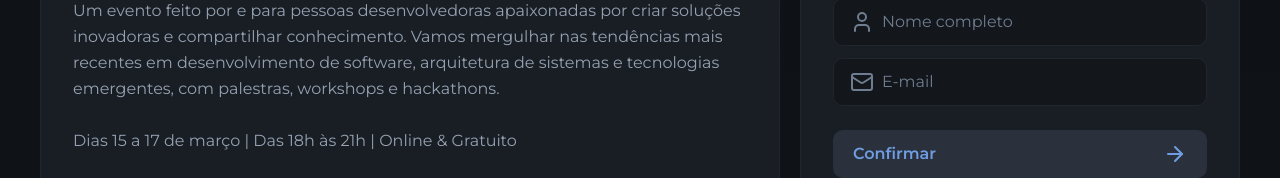
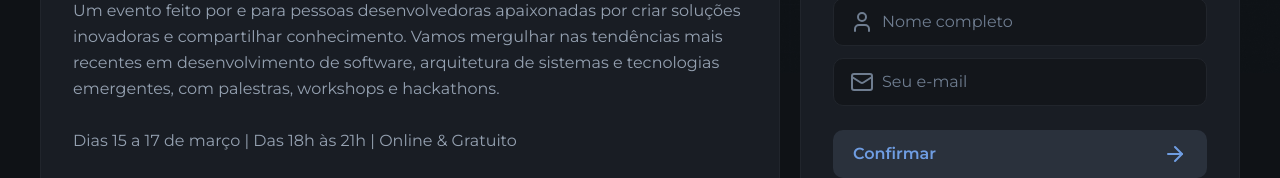
Before and after one commit to AlexMarquesAlves/nlwConnect-web, a Next.js app: page / in a window 1280 px wide. Shown: the part 473-651 px from the top of the page. Built offline with nearby package versions, Linux system fonts and the light colour scheme.

Commit message:
feat: add react-hook-form and form submission functionality to subscription form

```diff
--- a/src/app/(home)/subscription-form.tsx
+++ b/src/app/(home)/subscription-form.tsx
@@ -1,14 +1,25 @@
+'use client'
+
 import { Button, InputField, InputIcon, InputRoot } from '@/components'
 import { ArrowRight, Mail, User } from 'lucide-react'
 import type { ReactNode } from 'react'
+import { useForm } from 'react-hook-form'
 
 interface SubscriptionFormProps {
   children?: ReactNode
 }
 
 export function SubscriptionForm() {
+  const { register, handleSubmit } = useForm()
+  function onSubscribe(data: unknown) {
+    console.log(data)
+  }
+
   return (
-    <form className="bg-gray-700 border border-gray-600 rounded-2xl p-8 space-y-6 w-full md:max-w-[440px]">
+    <form
+      onSubmit={handleSubmit(onSubscribe)}
+      className="bg-gray-700 border border-gray-600 rounded-2xl p-8 space-y-6 w-full md:max-w-[440px]"
+    >
       <h2 className="font-heading font-semibold text-gray-200 text-xl">
         Inscrição
       </h2>
@@ -18,14 +29,22 @@ export function SubscriptionForm() {
           <InputIcon>
             <User />
           </InputIcon>
-          <InputField type="text" placeholder="Nome completo" />
+          <InputField
+            type="text"
+            placeholder="Nome completo"
+            {...register('name')}
+          />
         </InputRoot>
 
         <InputRoot>
           <InputIcon>
             <Mail />
           </InputIcon>
-          <InputField type="email" placeholder="E-mail" />
+          <InputField
+            type="email"
+            placeholder="Seu e-mail"
+            {...register('email')}
+          />
         </InputRoot>
       </div>
       <Button>
```
